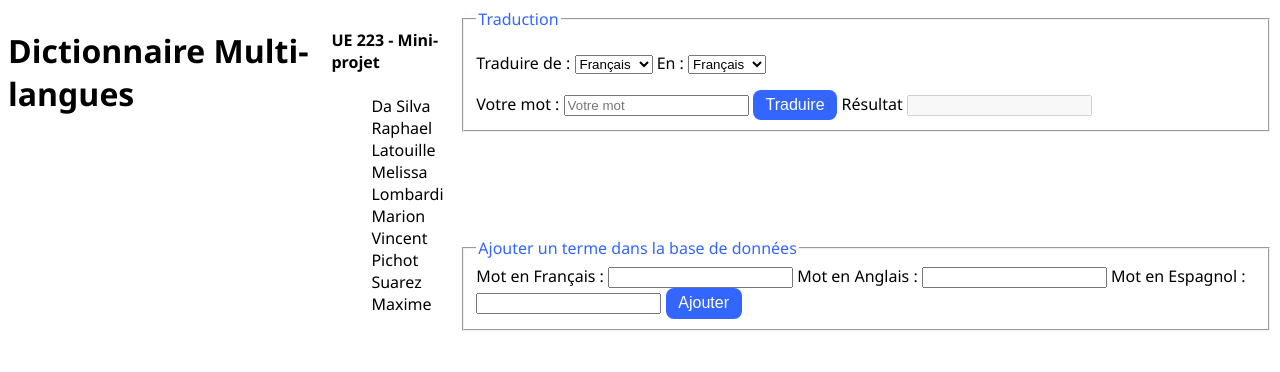
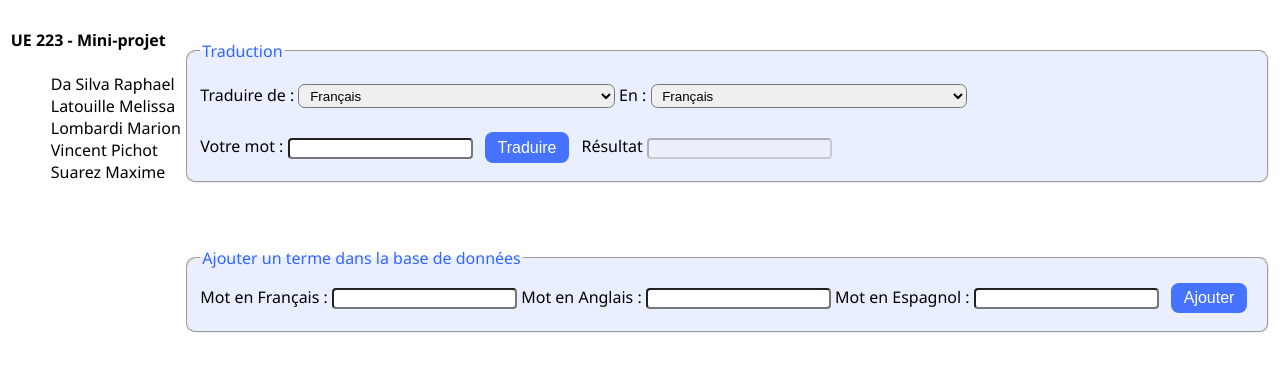
Before and after one commit to PichTic/ue223-groupe1, a PHP site: page / in a window 1280 px wide. Shown: the top 372 px of the page. Run offline with PHP 8.4, Linux system fonts and the light colour scheme; some libraries are stand-ins or nearby versions.

Commit message:
css / responsive
je sais pas quoi faire d'autre ...

```diff
--- a/index.php
+++ b/index.php
@@ -5,13 +5,12 @@
   <meta name="viewport" content="width=device-width, initial-scale=1.0, shrink-to-fit=no">
   <meta http-equiv="X-UA-Compatible" content="ie=edge">
   <link href="./plugin/jquery.flexdatalist.min.css" rel="stylesheet" type="text/css">
-  <link rel="stylesheet" type="text/css" href="style.css">
+  <link rel="stylesheet" media="screen" type="text/css" href="style.css">
   <title>Réalisation d’un dictionnaire multi-langues - Groupe 1</title>
 </head>
 
 <body>
 	<div class="container">
-		<h1>Dictionnaire Multi-langues</h1>
 		<div class="students">
 			<h4>UE 223 - Mini-projet</h4>
 			<ul>
@@ -25,6 +24,7 @@
 		<div class="row">
 		  	<fieldset>
 		  		<legend>Traduction</legend>
+		  		<form>
 					<p>Traduire de :
 						<select name="from" id="from">
 							<option value="FR">Français</option>
@@ -40,12 +40,13 @@
 					</p>
 
 					<label>Votre mot :</label>
-				<input type="text" name="mot" id="mot" class="flexdatalist" placeholder="Votre mot">
+					<input type="text" name="mot" id="mot" class="flexdatalist">
 					<button type="submit" name="get_Trad" id="get_Trad">Traduire</button>
 
 					<label>Résultat</label>
 					<input type="text" name="trad" id="trad" disabled>
 					<div id="retourSearch"></div>
+				</form>
 		 	</fieldset>
 
 		  	<fieldset>
--- a/style.css
+++ b/style.css
@@ -16,6 +16,11 @@ ul { list-style: none; }
 	flex-direction: row;
 	justify-content: space-around;
 }
+fieldset {
+	border-radius: 0.6em;
+	margin: 2em 0em;
+	background-color: rgba(51,102,255,0.1); /* hex #3366FF */
+}
 legend {
 	color: rgb(51, 102, 255); /* hex #3366FF */
 }
@@ -27,16 +32,51 @@ legend {
 }
 
 button {
-	background-color: rgb(51, 102, 255); /* hex #3366FF */
+	background-color: rgba(51, 102, 255,0.9); /* hex #3366FF */
 	border: none;
     color: rgb(255, 255, 255);
-	padding: 0.4em 0.8em;
+	padding: 0.4em 0.8em; margin: 0.5em 0.5em;
 	text-align: center;
     display: inline-block;
     font-size: 1em;
-    border-radius: 8px; -webkit-border-radius: 8; -moz-border-radius: 8;
+    border-radius: 0.5em; -webkit-border-radius: 8; -moz-border-radius: 8;
 }
 button:hover {
-	background-color: rgb(0, 68, 255); /* hex #0044ff */
-	box-shadow: 0.5px 0.5px 0.5px rgba(0,80,255,0.5);
+	background-color: rgba(0, 68, 255,0.8); /* hex #0044ff */
+	box-shadow: 0.1em 0.1em 0.1em rgba(0,80,255,0.5);
 }
+select {
+	border-radius: 0.5em;
+	width: 30%;
+	padding: 0.2em 0.5em;
+}
+
+input {
+	border-radius: 0.3em;
+}
+input:hover {
+	border-color: rgb(0,0,0);
+}
+input:focus {
+	border: solid 0.15em rgb(51, 102, 255); /* hex #3366FF */
+}
+
+@media screen and (max-width: 480px) {
+	.container {
+		flex-direction: column;
+	}
+	.students {
+		position: absolute;
+		bottom: 0;
+		font-size: 0.8em;
+	}
+	button {
+		width: 30%;
+		text-align: center;
+		margin-left: auto; margin-right: auto;
+	}
+	form {
+		display: flex;
+		flex-direction: column;
+	}
+}
```
Lines whose indentation alone changed are shown as unchanged.
